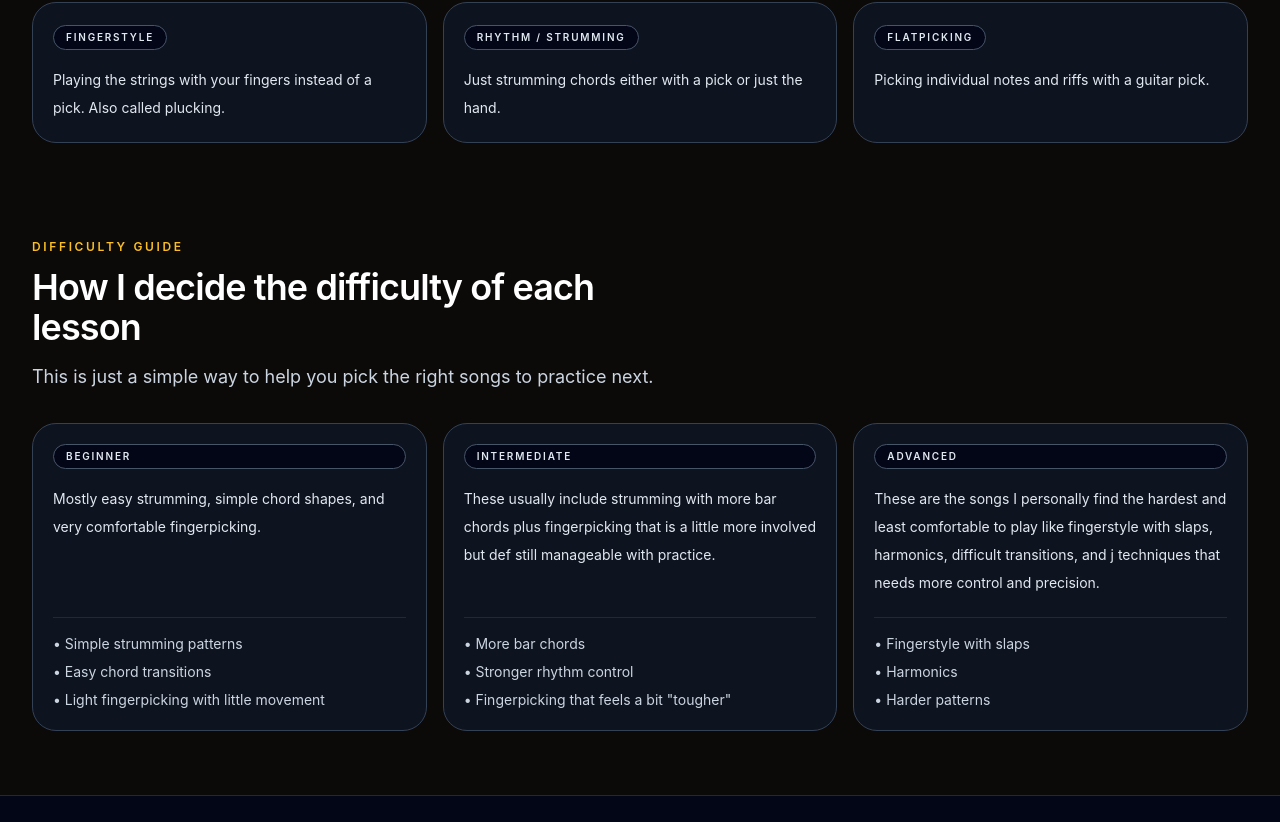
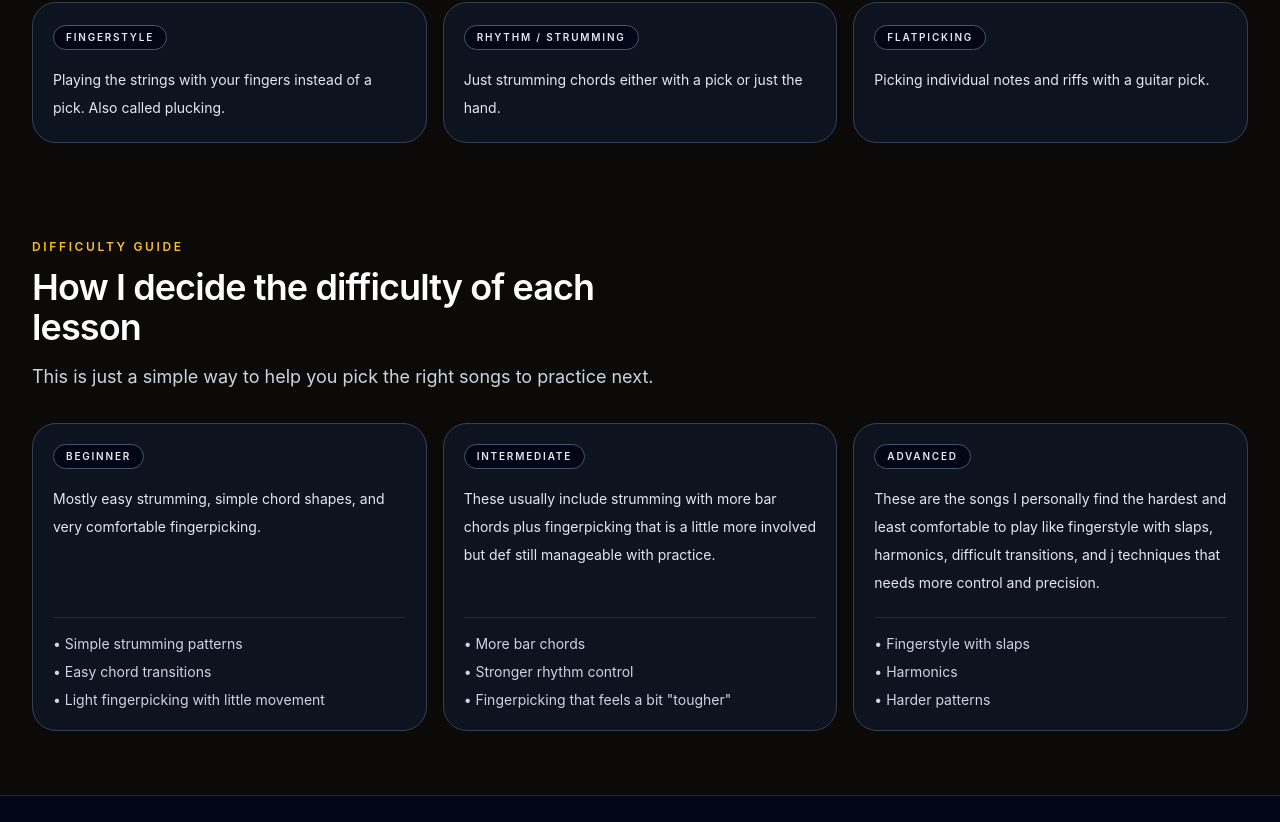
Before and after one commit to imthisel/zion812sf, a React (Vite) app: page / in a window 1280 px wide. Shown: the part 6775-7597 px from the top of the page. Built offline with nearby package versions, Linux system fonts and the light colour scheme.

Commit message:
fix format of ui in difficulty guide

```diff
--- a/src/App.tsx
+++ b/src/App.tsx
@@ -436,7 +436,7 @@ export default function App() {
 
           <div className="mt-8 grid gap-4 md:grid-cols-3">
             <div className="rounded-3xl border border-slate-700 bg-slate-900/70 p-5">
-              <div className="mb-4 inline-flex rounded-full border border-slate-600 bg-slate-950 px-3 py-1 text-[10px] font-semibold uppercase tracking-[0.18em] text-slate-200">
+              <div className="mb-4 inline-flex self-start rounded-full border border-slate-600 bg-slate-950 px-3 py-1 text-[10px] font-semibold uppercase tracking-[0.18em] text-slate-200">
                 Fingerstyle
               </div>
 
@@ -446,7 +446,7 @@ export default function App() {
             </div>
 
             <div className="rounded-3xl border border-slate-700 bg-slate-900/70 p-5">
-              <div className="mb-4 inline-flex rounded-full border border-slate-600 bg-slate-950 px-3 py-1 text-[10px] font-semibold uppercase tracking-[0.18em] text-slate-200">
+              <div className="mb-4 inline-flex self-start rounded-full border border-slate-600 bg-slate-950 px-3 py-1 text-[10px] font-semibold uppercase tracking-[0.18em] text-slate-200">
                 Rhythm / Strumming
               </div>
 
@@ -456,7 +456,7 @@ export default function App() {
             </div>
 
             <div className="rounded-3xl border border-slate-700 bg-slate-900/70 p-5">
-              <div className="mb-4 inline-flex rounded-full border border-slate-600 bg-slate-950 px-3 py-1 text-[10px] font-semibold uppercase tracking-[0.18em] text-slate-200">
+              <div className="mb-4 inline-flex self-start rounded-full border border-slate-600 bg-slate-950 px-3 py-1 text-[10px] font-semibold uppercase tracking-[0.18em] text-slate-200">
                 Flatpicking
               </div>
 
@@ -479,7 +479,7 @@ export default function App() {
 
           <div className="mt-8 grid gap-4 md:grid-cols-3">
             <div className="flex flex-col rounded-3xl border border-slate-700 bg-slate-900/70 p-5">
-              <div className="mb-4 inline-flex rounded-full border border-slate-600 bg-slate-950 px-3 py-1 text-[10px] font-semibold uppercase tracking-[0.18em] text-slate-200">
+              <div className="mb-4 inline-flex self-start rounded-full border border-slate-600 bg-slate-950 px-3 py-1 text-[10px] font-semibold uppercase tracking-[0.18em] text-slate-200">
                 Beginner
               </div>
 
@@ -496,7 +496,7 @@ export default function App() {
             </div>
 
             <div className="flex flex-col rounded-3xl border border-slate-700 bg-slate-900/70 p-5">
-              <div className="mb-4 inline-flex rounded-full border border-slate-600 bg-slate-950 px-3 py-1 text-[10px] font-semibold uppercase tracking-[0.18em] text-slate-200">
+              <div className="mb-4 inline-flex self-start rounded-full border border-slate-600 bg-slate-950 px-3 py-1 text-[10px] font-semibold uppercase tracking-[0.18em] text-slate-200">
                 Intermediate
               </div>
 
@@ -514,7 +514,7 @@ export default function App() {
             </div>
 
             <div className="flex flex-col rounded-3xl border border-slate-700 bg-slate-900/70 p-5">
-              <div className="mb-4 inline-flex rounded-full border border-slate-600 bg-slate-950 px-3 py-1 text-[10px] font-semibold uppercase tracking-[0.18em] text-slate-200">
+              <div className="mb-4 inline-flex self-start rounded-full border border-slate-600 bg-slate-950 px-3 py-1 text-[10px] font-semibold uppercase tracking-[0.18em] text-slate-200">
                 Advanced
               </div>
 
```
